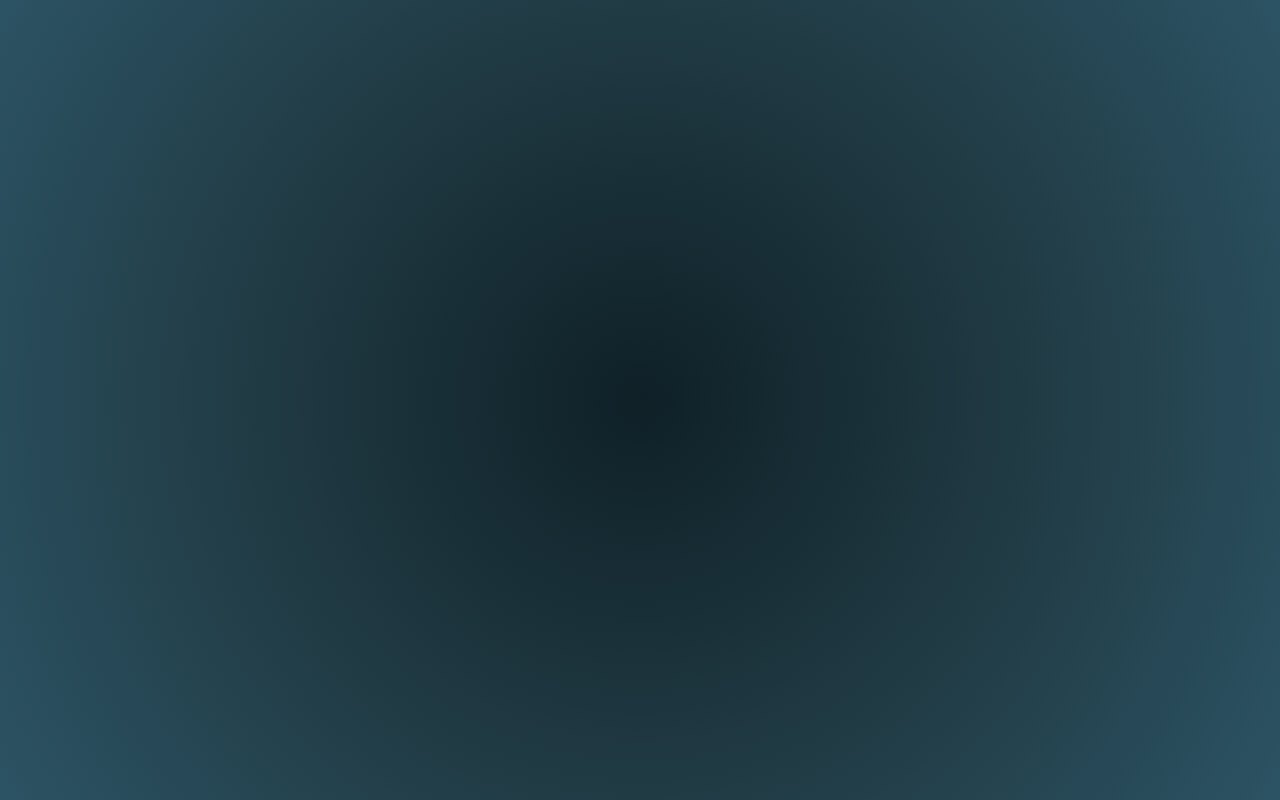
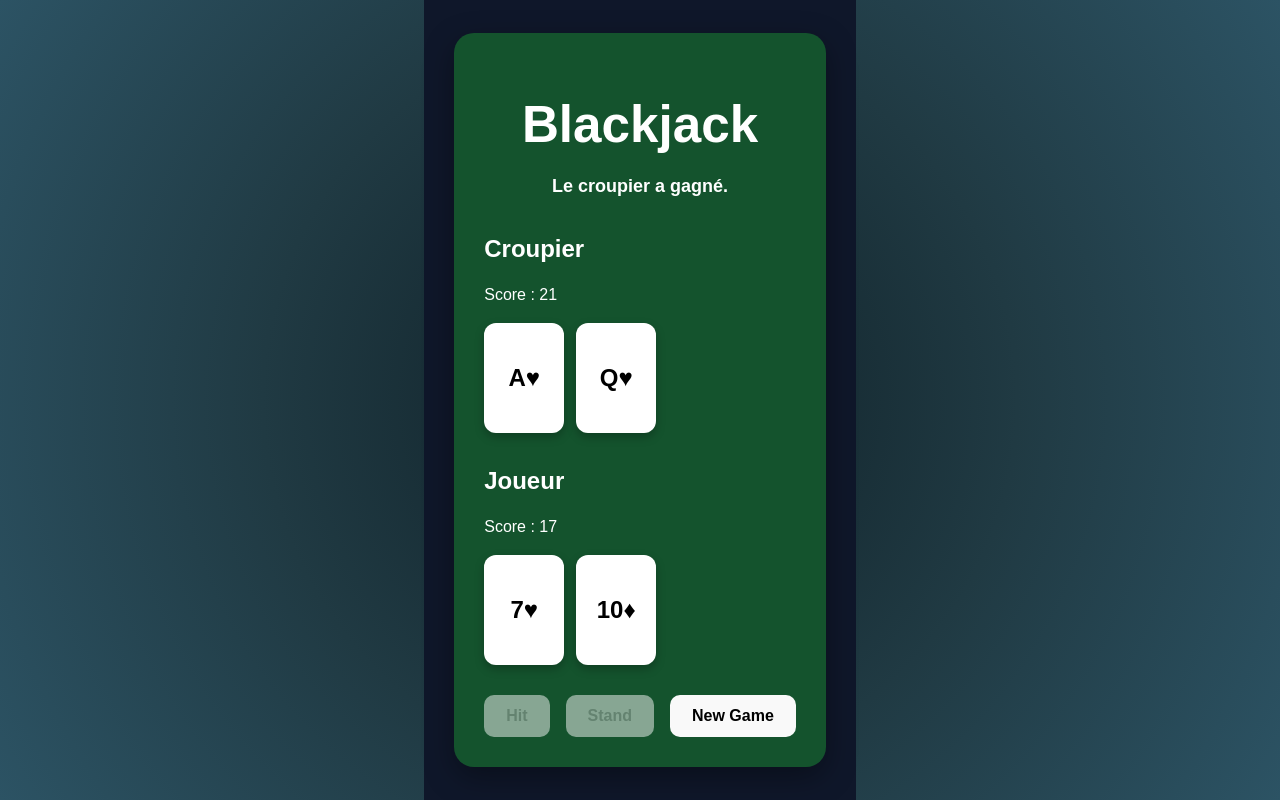
Before and after one commit to JN-EPHEC/group-royalflush, a React (Vite) app in the folder client/: page /blackjack in a window 1280 px wide. Before the commit this address had no page. Built offline with nearby package versions, Linux system fonts and the light colour scheme.

Commit message:
blackjack 1

```diff
--- a/client/src/App.tsx
+++ b/client/src/App.tsx
@@ -2,6 +2,7 @@ import { BrowserRouter, Routes, Route } from "react-router-dom";
 import Login from "./pages/Login";
 import Register from "./pages/Register";
 import Game from "./pages/Game";
+import Blackjack from "./pages/BlackJack";
 
 function App() {
   return (
@@ -10,6 +11,7 @@ function App() {
         <Route path="/" element={<Login />} />
         <Route path="/register" element={<Register />} />
         <Route path="/jeu" element={<Game />} />
+        <Route path="/blackjack" element={<Blackjack />} />
       </Routes>
     </BrowserRouter>
   );
--- /dev/null
+++ b/client/src/pages/BlackJack.tsx
@@ -0,0 +1,191 @@
+import { useEffect, useState } from "react";
+import "../styles/blackjack.css";
+import {
+  type Card,
+  calculateScore,
+  createDeck,
+  drawCard,
+  getDealerVisibleScore,
+  isBlackjack,
+  shuffleDeck,
+} from "../utils/blackjack";
+
+type GameStatus =
+  | "playing"
+  | "player-blackjack"
+  | "player-bust"
+  | "dealer-bust"
+  | "player-wins"
+  | "dealer-wins"
+  | "push";
+
+export default function Blackjack() {
+  const [deck, setDeck] = useState<Card[]>([]);
+  const [playerHand, setPlayerHand] = useState<Card[]>([]);
+  const [dealerHand, setDealerHand] = useState<Card[]>([]);
+  const [gameStatus, setGameStatus] = useState<GameStatus>("playing");
+  const [gameOver, setGameOver] = useState(false);
+
+  const startNewGame = () => {
+    let newDeck = shuffleDeck(createDeck());
+
+    const firstPlayer = drawCard(newDeck);
+    newDeck = firstPlayer.newDeck;
+
+    const firstDealer = drawCard(newDeck);
+    newDeck = firstDealer.newDeck;
+
+    const secondPlayer = drawCard(newDeck);
+    newDeck = secondPlayer.newDeck;
+
+    const secondDealer = drawCard(newDeck);
+    newDeck = secondDealer.newDeck;
+
+    const newPlayerHand = [firstPlayer.card, secondPlayer.card];
+    const newDealerHand = [firstDealer.card, secondDealer.card];
+
+    setDeck(newDeck);
+    setPlayerHand(newPlayerHand);
+    setDealerHand(newDealerHand);
+    setGameOver(false);
+
+    const playerBJ = isBlackjack(newPlayerHand);
+    const dealerBJ = isBlackjack(newDealerHand);
+
+    if (playerBJ && dealerBJ) {
+      setGameStatus("push");
+      setGameOver(true);
+    } else if (playerBJ) {
+      setGameStatus("player-blackjack");
+      setGameOver(true);
+    } else if (dealerBJ) {
+      setGameStatus("dealer-wins");
+      setGameOver(true);
+    } else {
+      setGameStatus("playing");
+    }
+  };
+
+  useEffect(() => {
+    startNewGame();
+  }, []);
+
+  const handleHit = () => {
+    if (gameOver) return;
+
+    const draw = drawCard(deck);
+    const newPlayerHand = [...playerHand, draw.card];
+    const newScore = calculateScore(newPlayerHand);
+
+    setDeck(draw.newDeck);
+    setPlayerHand(newPlayerHand);
+
+    if (newScore > 21) {
+      setGameStatus("player-bust");
+      setGameOver(true);
+    }
+  };
+
+  const handleStand = () => {
+    if (gameOver) return;
+
+    let currentDeck = [...deck];
+    let currentDealerHand = [...dealerHand];
+
+    while (calculateScore(currentDealerHand) < 17) {
+      const draw = drawCard(currentDeck);
+      currentDealerHand = [...currentDealerHand, draw.card];
+      currentDeck = draw.newDeck;
+    }
+
+    const playerScore = calculateScore(playerHand);
+    const dealerScore = calculateScore(currentDealerHand);
+
+    setDeck(currentDeck);
+    setDealerHand(currentDealerHand);
+    setGameOver(true);
+
+    if (dealerScore > 21) {
+      setGameStatus("dealer-bust");
+    } else if (dealerScore > playerScore) {
+      setGameStatus("dealer-wins");
+    } else if (dealerScore < playerScore) {
+      setGameStatus("player-wins");
+    } else {
+      setGameStatus("push");
+    }
+  };
+
+  const getMessage = () => {
+    switch (gameStatus) {
+      case "player-blackjack":
+        return "Blackjack ! Tu as gagné.";
+      case "player-bust":
+        return "Tu dépasses 21. Tu as perdu.";
+      case "dealer-bust":
+        return "Le croupier dépasse 21. Tu as gagné.";
+      case "player-wins":
+        return "Tu as gagné.";
+      case "dealer-wins":
+        return "Le croupier a gagné.";
+      case "push":
+        return "Égalité.";
+      default:
+        return "Partie en cours...";
+    }
+  };
+
+  const playerScore = calculateScore(playerHand);
+  const dealerScore = gameOver
+    ? calculateScore(dealerHand)
+    : getDealerVisibleScore(dealerHand);
+
+  return (
+    <div className="blackjack-page">
+      <div className="blackjack-container">
+        <h1>Blackjack</h1>
+
+        <div className="game-message">{getMessage()}</div>
+
+        <div className="table-section">
+          <h2>Croupier</h2>
+          <p>Score : {dealerScore}</p>
+          <div className="cards-row">
+            {dealerHand.map((card, index) => {
+              const isHidden = !gameOver && index === 1;
+
+              return (
+                <div className={`card ${isHidden ? "hidden-card" : ""}`} key={`${card.suit}-${card.rank}-${index}`}>
+                  {isHidden ? "?" : `${card.rank}${card.suit}`}
+                </div>
+              );
+            })}
+          </div>
+        </div>
+
+        <div className="table-section">
+          <h2>Joueur</h2>
+          <p>Score : {playerScore}</p>
+          <div className="cards-row">
+            {playerHand.map((card, index) => (
+              <div className="card" key={`${card.suit}-${card.rank}-${index}`}>
+                {card.rank}
+                {card.suit}
+              </div>
+            ))}
+          </div>
+        </div>
+
+        <div className="buttons-row">
+          <button onClick={handleHit} disabled={gameOver}>
+            Hit
+          </button>
+          <button onClick={handleStand} disabled={gameOver}>
+            Stand
+          </button>
+          <button onClick={startNewGame}>New Game</button>
+        </div>
+      </div>
+    </div>
+  );
+}
--- a/client/src/pages/Game.tsx
+++ b/client/src/pages/Game.tsx
@@ -1,5 +1,5 @@
 import { useEffect, useState } from "react";
-import { useNavigate } from "react-router-dom";
+import { Link, useNavigate } from "react-router-dom";
 import axios from "axios";
 import "../styles/auth.css";
 import "../styles/game.css";
@@ -76,6 +76,9 @@ export default function Game() {
           Zone de jeu — le pseudo <strong>{user.username}</strong> s’affichera ici dans tes écrans de
           jeu (blackjack, roulette, etc.).
         </p>
+        <Link to="/blackjack" className="game-blackjack-link">
+          Jouer au Blackjack
+        </Link>
       </main>
     </div>
   );
--- /dev/null
+++ b/client/src/styles/blackjack.css
@@ -0,0 +1,87 @@
+.blackjack-page {
+  min-height: 100vh;
+  display: flex;
+  justify-content: center;
+  align-items: center;
+  background: #0f172a;
+  padding: 30px;
+  box-sizing: border-box;
+}
+
+.blackjack-container {
+  width: 100%;
+  max-width: 900px;
+  background: #14532d;
+  border-radius: 20px;
+  padding: 30px;
+  color: white;
+  box-shadow: 0 10px 30px rgba(0, 0, 0, 0.35);
+}
+
+.blackjack-container h1 {
+  text-align: center;
+  margin-bottom: 20px;
+}
+
+.game-message {
+  text-align: center;
+  font-size: 18px;
+  font-weight: bold;
+  margin-bottom: 30px;
+  min-height: 28px;
+}
+
+.table-section {
+  margin-bottom: 30px;
+}
+
+.table-section h2 {
+  margin-bottom: 8px;
+}
+
+.cards-row {
+  display: flex;
+  gap: 12px;
+  flex-wrap: wrap;
+  margin-top: 12px;
+}
+
+.card {
+  width: 80px;
+  height: 110px;
+  background: white;
+  color: black;
+  border-radius: 12px;
+  display: flex;
+  justify-content: center;
+  align-items: center;
+  font-size: 24px;
+  font-weight: bold;
+  box-shadow: 0 4px 10px rgba(0, 0, 0, 0.25);
+}
+
+.hidden-card {
+  background: #1e293b;
+  color: white;
+}
+
+.buttons-row {
+  display: flex;
+  justify-content: center;
+  gap: 16px;
+  flex-wrap: wrap;
+}
+
+.buttons-row button {
+  border: none;
+  padding: 12px 22px;
+  border-radius: 10px;
+  font-size: 16px;
+  cursor: pointer;
+  font-weight: bold;
+}
+
+.buttons-row button:disabled {
+  opacity: 0.5;
+  cursor: not-allowed;
+}
--- a/client/src/styles/game.css
+++ b/client/src/styles/game.css
@@ -68,3 +68,21 @@
   line-height: 1.6;
   color: #ccc;
 }
+
+.game-blackjack-link {
+  display: inline-block;
+  margin-top: 20px;
+  padding: 12px 22px;
+  border-radius: 10px;
+  border: 1px solid rgba(255, 215, 0, 0.55);
+  background: linear-gradient(180deg, rgba(255, 215, 0, 0.25), rgba(255, 180, 0, 0.12));
+  color: #fff;
+  font-weight: 600;
+  text-decoration: none;
+  transition: background 0.15s ease, border-color 0.15s ease;
+}
+
+.game-blackjack-link:hover {
+  background: linear-gradient(180deg, rgba(255, 215, 0, 0.4), rgba(255, 180, 0, 0.2));
+  border-color: gold;
+}
--- /dev/null
+++ b/client/src/utils/blackjack.ts
@@ -0,0 +1,91 @@
+export type Suit = "♠" | "♥" | "♦" | "♣";
+export type Rank =
+  | "A"
+  | "2"
+  | "3"
+  | "4"
+  | "5"
+  | "6"
+  | "7"
+  | "8"
+  | "9"
+  | "10"
+  | "J"
+  | "Q"
+  | "K";
+
+export interface Card {
+  suit: Suit;
+  rank: Rank;
+}
+
+const suits: Suit[] = ["♠", "♥", "♦", "♣"];
+const ranks: Rank[] = ["A", "2", "3", "4", "5", "6", "7", "8", "9", "10", "J", "Q", "K"];
+
+export function createDeck(): Card[] {
+  const deck: Card[] = [];
+
+  for (const suit of suits) {
+    for (const rank of ranks) {
+      deck.push({ suit, rank });
+    }
+  }
+
+  return deck;
+}
+
+export function shuffleDeck(deck: Card[]): Card[] {
+  const shuffled = [...deck];
+
+  for (let i = shuffled.length - 1; i > 0; i--) {
+    const j = Math.floor(Math.random() * (i + 1));
+    [shuffled[i], shuffled[j]] = [shuffled[j], shuffled[i]];
+  }
+
+  return shuffled;
+}
+
+export function getCardValue(rank: Rank): number {
+  if (rank === "A") return 11;
+  if (["K", "Q", "J"].includes(rank)) return 10;
+  return Number(rank);
+}
+
+export function calculateScore(hand: Card[]): number {
+  let total = 0;
+  let aceCount = 0;
+
+  for (const card of hand) {
+    total += getCardValue(card.rank);
+    if (card.rank === "A") {
+      aceCount++;
+    }
+  }
+
+  while (total > 21 && aceCount > 0) {
+    total -= 10;
+    aceCount--;
+  }
+
+  return total;
+}
+
+export function drawCard(deck: Card[]): { card: Card; newDeck: Card[] } {
+  const newDeck = [...deck];
+  const card = newDeck.shift();
+
+  if (!card) {
+    throw new Error("Le deck est vide");
+  }
+
+  return { card, newDeck };
+}
+
+export function getDealerVisibleScore(hand: Card[]): number {
+  if (hand.length === 0) return 0;
+  return calculateScore([hand[0]]);
+}
+
+export function isBlackjack(hand: Card[]): boolean {
+  return hand.length === 2 && calculateScore(hand) === 21;
+}
```
